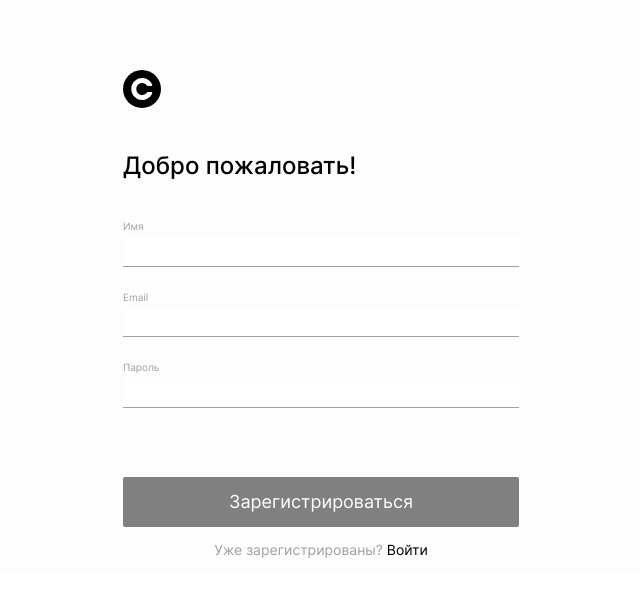
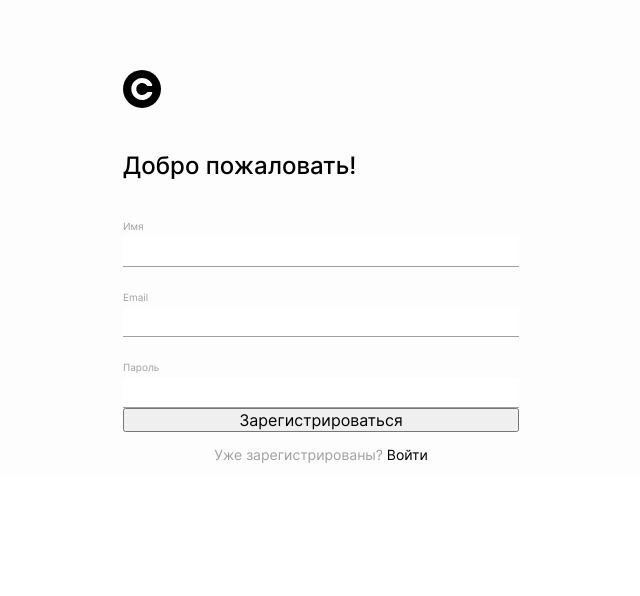
Before and after one commit to NataliaZaitceva/movies-explorer-frontend, a React (Create React App) app: page /signup in a window 1280 px wide. Shown: the top 596 px of the page, without its empty margins (319-959 px from the left). Built offline with nearby package versions, Linux system fonts and the light colour scheme; no server answers; sample sign-in values are in the browser's storage.

Commit message:
запретить отправку на сервер невалидных данных в форме регистрации

```diff
--- a/src/components/Register/Register.css
+++ b/src/components/Register/Register.css
@@ -85,7 +85,7 @@
   cursor: pointer;
 }
 
-.register__button_disabled {
+.register__button:disabled {
   background-color: gray;
   border: none;
   border-radius: 2px;
--- a/src/components/Register/Register.jsx
+++ b/src/components/Register/Register.jsx
@@ -34,7 +34,8 @@
     reset()
   }
 
-    function openMain() {
+
+  function openMain() {
     window.open("/",  "_self");
 
   }
@@ -84,8 +85,8 @@
         </label>
 
         <input
-          {...register("email", { required: "Поле обязательно к заполнению",
-
+          {...register("email", {pattern: /^(([^<>()[\]\\.,;:\s@"]+(\.[^<>()[\]\\.,;:\s@"]+)*)|(".+"))@((\[[0-9]{1,3}\.[0-9]{1,3}\.[0-9]{1,3}\.[0-9]{1,3}\])|(([a-zA-Z\-0-9]+\.)+[a-zA-Z]{2,}))$/},
+{required: "Поле обязательно к заполнению",
         })}
           className="register__input"
           value={email}
@@ -120,7 +121,7 @@
      )}
    </div>
 
-        <button type="submit" className={isValid ? "register__button" : "register__button_disabled"}>
+        <button type="submit" className={isValid ? "register__button" : "register__button:disabled"}>
           Зарегистрироваться
         </button>
       </form>
```
